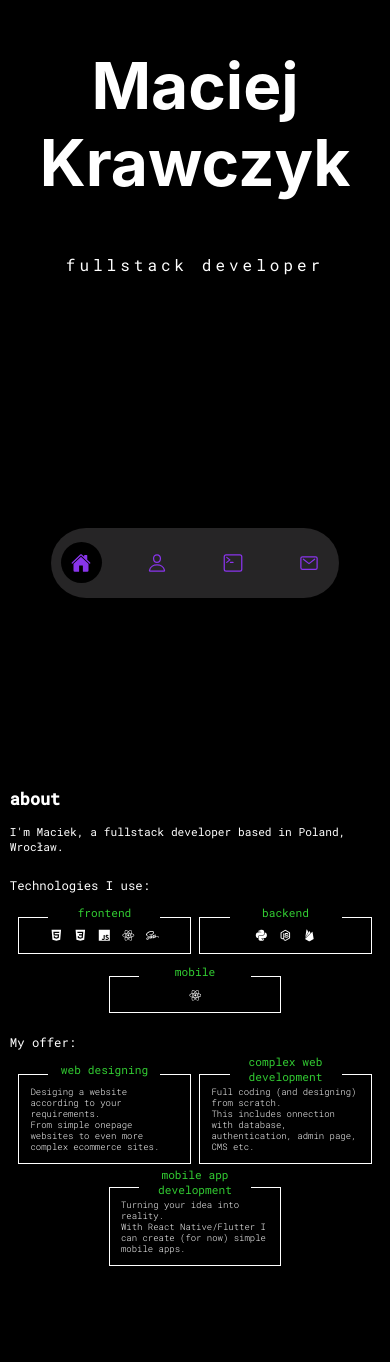
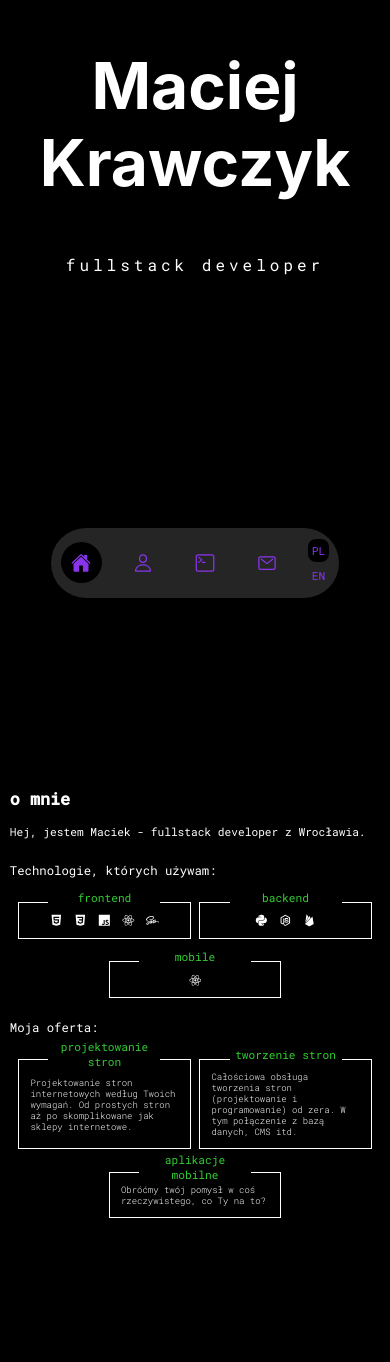
Before and after one commit to wzarek/portfolio-dev, a React (Create React App) app: page / in a window 390 px wide. Shown: the part 206-1568 px from the top of the page. Built offline with nearby package versions, Linux system fonts and the light colour scheme; no server answers; the database is empty.

Commit message:
Created translation for PL/EN

```diff
--- a/package.json
+++ b/package.json
@@ -9,8 +9,10 @@
     "@testing-library/user-event": "^13.5.0",
     "firebase": "^9.7.0",
     "framer-motion": "^6.3.3",
+    "i18next": "^23.7.12",
     "react": "^18.1.0",
     "react-dom": "^18.1.0",
+    "react-i18next": "^14.0.0",
     "react-icons": "^4.3.1",
     "react-router-dom": "^6.3.0",
     "react-scripts": "5.0.1",
--- a/public/index.html
+++ b/public/index.html
@@ -1,5 +1,5 @@
 <!DOCTYPE html>
-<html lang="en">
+<html lang="pl-PL">
   <head>
     <meta charset="utf-8" />
     <link rel="icon" href="%PUBLIC_URL%/favicon.ico" />
@@ -7,13 +7,13 @@
     <meta name="theme-color" content="#000000" />
     <meta
       name="description"
-      content="Need a website? Get one here! Web developer from Poland, Wroclaw."
+      content="Przekształć swój cyfrowy świat z nami! Nasze innowacyjne projektowanie i rozwój stron gwarantują niepowtarzalny design i funkcjonalność, idealnie odpowiadając Twoim potrzebom."
     />
     <meta name="ahrefs-site-verification" content="1087295ba08e0b5e7be321984370321a45fcd9b00fd8a149daada709af6bc162">
-    <meta name="keywords" content="website, web developer, programming, wroclaw strony internetowe, maciej krawczyk, programista wroclaw"/>
+    <meta name="keywords" content="projektowanie stron, programowanie, programista, strony internetowe, rozwój stron, innowacyjne rozwiązania, przyjazne dla użytkownika strony, responsywny design, wzarek"/>
     <link rel="apple-touch-icon" href="%PUBLIC_URL%/logo192.png" />
     <link rel="manifest" href="%PUBLIC_URL%/manifest.json" />
-    <title>wzarek | fullstack developer</title>
+    <title>wzarek - innowacyjne rozwiązania webowe</title>
     <script src="https://www.google.com/recaptcha/api.js" defer></script>
     <script defer>
       function onSubmit(token) {
@@ -22,7 +22,7 @@
     </script>
   </head>
   <body>
-    <noscript>You need to enable JavaScript to run this app.</noscript>
+    <noscript>JavaScript jest wymagany do korzystania z tej strony.</noscript>
     <div id="root"></div>
   </body>
 </html>
--- a/src/components/About.js
+++ b/src/components/About.js
@@ -1,18 +1,21 @@
 import React from 'react'
 import { IoLogoJavascript, IoLogoCss3, IoLogoPython, IoLogoReact, IoLogoSass, IoLogoNodejs, IoLogoFirebase, IoLogoHtml5 } from 'react-icons/io5';
+import { useTranslation } from "react-i18next";
 
 function About() {
+  const [t, i18n] = useTranslation('common');
+
   return (
     <section id="about">
         <h2>
-            about
+          {t('app.header.about')}
         </h2>
         <p>
-          I'm Maciek, a fullstack developer based in Poland, Wrocław.
+          {t('app.sections.about.description')}
         </p>
         <div className='about-technologies'>
           <p>
-            Technologies I use:
+            {t('app.sections.about.technologies.maintext')}
           </p>
           <div className='about-technologies-frontend about-card-container'>
             <p>frontend</p>
@@ -35,24 +38,24 @@ function About() {
         </div>
         <div className='about-offer'>
           <p>
-            My offer:
+            {t('app.sections.about.offer.maintext')}
           </p>
           <div className='about-card-container'>
-            <p>web designing</p>
+            <p>{t('app.sections.about.offer.webdesign.title')}</p>
             <p>
-              Desiging a website according to your requirements. <br/> From simple onepage websites to even more complex ecommerce sites.
+              {t('app.sections.about.offer.webdesign.description')}
             </p>
           </div>
           <div className='about-card-container'>
-            <p>complex web development</p>
+            <p>{t('app.sections.about.offer.webdevelopment.title')}</p>
             <p>
-              Full coding (and designing) from scratch. <br/> This includes onnection with database, authentication, admin page, CMS etc.
+              {t('app.sections.about.offer.webdevelopment.description')}
             </p>
           </div>
           <div className='about-card-container'>
-            <p>mobile app development</p>
+            <p>{t('app.sections.about.offer.mobile.title')}</p>
             <p>
-              Turning your idea into reality. <br/> With React Native/Flutter I can create (for now) simple mobile apps.
+              {t('app.sections.about.offer.mobile.description')}
             </p>
           </div>
         </div>
--- a/src/components/Contact.js
+++ b/src/components/Contact.js
@@ -2,12 +2,15 @@ import React, { useState } from 'react';
 import { db } from '../firebase/Firebase';
 import { addDoc, collection, Timestamp } from 'firebase/firestore';
 import { IoLogoInstagram, IoLogoGithub, IoLogoLinkedin } from 'react-icons/io5';
+import { useTranslation } from "react-i18next";
 
 function Contact() {
     const [name, setName] = useState('');
     const [email, setEmail] = useState('');
     const [message, setMessage] = useState('');
     const [type, setType] = useState('job-offer');
+
+    const [t, i18n] = useTranslation('common');
 
     const sendMessage = (e) => {
         e.preventDefault();
@@ -36,8 +39,8 @@ function Contact() {
 
     return (
     <section id="contact">
-        <h2>contact</h2>
-        <p>You can contact me throughout a contact form placed right below or directly on <a href='mailto:contact@wzarek.me'>contact@wzarek.me</a></p>
+        <h2>{t('app.header.contact')}</h2>
+        <p>{t('app.sections.contact.description')} <a href='mailto:contact@wzarek.me'>contact@wzarek.me</a></p>
         <div>
             <a href="https://www.github.com/wzarek" target='_blank' rel='noreferrer'>
                 <IoLogoGithub color='white' size={'2vmax'} />
@@ -50,22 +53,22 @@ function Contact() {
             </a>
         </div>
         <form className='contact-form' onSubmit={sendMessage}>
-            <p>contact form</p>
-            <input aria-label='name' placeholder='name' value={name} onChange={(e) => setName(e.target.value)} />
-            <input aria-label='email' placeholder='email' value={email} onChange={(e) => setEmail(e.target.value)} />
-            <textarea aria-label='message' placeholder='message' value={message} onChange={(e) => setMessage(e.target.value)} />
+            <p>{t('app.sections.contact.form.title')}</p>
+            <input aria-label='name' placeholder={t('app.sections.contact.form.inputs.name')} value={name} onChange={(e) => setName(e.target.value)} />
+            <input aria-label='email' placeholder={t('app.sections.contact.form.inputs.email')} value={email} onChange={(e) => setEmail(e.target.value)} />
+            <textarea aria-label='message' placeholder={t('app.sections.contact.form.inputs.message')} value={message} onChange={(e) => setMessage(e.target.value)} />
             <select value={type} aria-label='type' name='type' id='type' onChange={(e) => setType(e.target.value)}>
-                <option value='job-offer'>job offer</option>
-                <option value='valuation'>webpage valuation</option>
-                <option value='bug-report'>bug on this page</option>
-                <option value='other'>other</option>
+                <option value='job-offer'>{t('app.sections.contact.form.inputs.select.joboffer')}</option>
+                <option value='valuation'>{t('app.sections.contact.form.inputs.select.pricing')}</option>
+                <option value='bug-report'>{t('app.sections.contact.form.inputs.select.bug')}</option>
+                <option value='other'>{t('app.sections.contact.form.inputs.select.other')}</option>
             </select>
             <div className='contact-submit'>
                 <button className="g-recaptcha"
                     data-sitekey="6LdmE8kfAAAAAGg4_ieOJIRyLy_Fm44vfWqRdtw3"
                     data-callback='sendMessage'
                     data-action='submit'>
-                        send message
+                        {t('app.sections.contact.form.inputs.send')}
                 </button>
             </div>
         </form>
--- a/src/components/Footer.js
+++ b/src/components/Footer.js
@@ -1,9 +1,12 @@
 import React from 'react'
+import { useTranslation } from "react-i18next"
 
 function Footer() {
+  const [t, i18n] = useTranslation('common');
+
   return (
     <footer>
-        <p>created by <span>Maciej Krawczyk</span> &copy; <a href="http://www.wzarek.me">wzarek.me</a></p>
+        <p>{t('app.footer.text')} Maciej Krawczyk &copy; <a href="http://www.wzarek.me">wzarek.me</a></p>
     </footer>
   )
 }
--- a/src/components/Header.js
+++ b/src/components/Header.js
@@ -1,9 +1,13 @@
 import React, { useState, useEffect } from 'react'
 import { IoHome, IoHomeOutline, IoPerson, IoPersonOutline, IoTerminal, IoTerminalOutline, IoMail, IoMailOutline } from 'react-icons/io5';
 import { motion } from 'framer-motion';
+import { LanguageSelector } from './LanguageSelector';
+import { useTranslation } from "react-i18next";
 
 function Header(props) {
     const [active, setActive] = useState(props.active);
+
+    const [t, i18n] = useTranslation('common');
 
     useEffect(() => {
         let currentView = window.location.hash.slice(1) || props.active;
@@ -22,7 +26,7 @@ function Header(props) {
                         initial={{scaleX: 0, opacity: 0}}
                         animate={{scaleX: 1, opacity: 1, transition: {duration: .5, delay: .3}}}
                     >
-                        <a data-label="home" aria-label="Scroll down to home section" href="#home" className={active === 'home' ? 'nav-active' : ''} onClick={() => setActive('home')}>
+                        <a data-label={t('app.header.home')} aria-label="Scroll down to home section" href="#home" className={active === 'home' ? 'nav-active' : ''} onClick={() => setActive('home')}>
                             {active === 'home' ? <IoHome size={"1.25vmax"} /> : <IoHomeOutline size={"1.25vmax"} />}
                         </a>
                     </motion.li>
@@ -30,7 +34,7 @@ function Header(props) {
                         initial={{scaleX: 0, opacity: 0}}
                         animate={{scaleX: 1, opacity: 1, transition: {duration: .5, delay: .4}}}
                     >
-                        <a data-label="about" aria-label="Scroll down to about me section" href="#about" className={active === 'about' ? 'nav-active' : ''} onClick={() => setActive('about')}>
+                        <a data-label={t('app.header.about')} aria-label="Scroll down to about me section" href="#about" className={active === 'about' ? 'nav-active' : ''} onClick={() => setActive('about')}>
                             {active === 'about' ? <IoPerson size={"1.25vmax"} /> : <IoPersonOutline size={"1.25vmax"} />}
                         </a>
                     </motion.li>
@@ -38,7 +42,7 @@ function Header(props) {
                         initial={{scaleX: 0, opacity: 0}}
                         animate={{scaleX: 1, opacity: 1, transition: {duration: .5, delay: .5}}}
                     >
-                        <a data-label="portfolio" aria-label="Scroll down to portfolio" href="#portfolio" className={active === 'portfolio' ? 'nav-active' : ''} onClick={() => setActive('portfolio')}>
+                        <a data-label={t('app.header.portfolio')} aria-label="Scroll down to portfolio" href="#portfolio" className={active === 'portfolio' ? 'nav-active' : ''} onClick={() => setActive('portfolio')}>
                             {active === 'portfolio' ? <IoTerminal size={"1.25vmax"} /> : <IoTerminalOutline size={"1.25vmax"} />}
                         </a>
                     </motion.li>
@@ -46,9 +50,15 @@ function Header(props) {
                         initial={{scaleX: 0, opacity: 0}}
                         animate={{scaleX: 1, opacity: 1, transition: {duration: .5, delay: .6}}}
                     >
-                        <a data-label="contact" aria-label="Scroll down to contact form" href="#contact" className={active === 'contact' ? 'nav-active' : ''} onClick={() => setActive('contact')}>
+                        <a data-label={t('app.header.contact')} aria-label="Scroll down to contact form" href="#contact" className={active === 'contact' ? 'nav-active' : ''} onClick={() => setActive('contact')}>
                             {active === 'contact' ? <IoMail size={"1.25vmax"} /> : <IoMailOutline size={"1.25vmax"} />}
                         </a>
+                    </motion.li>
+                    <motion.li
+                        initial={{scaleX: 0, opacity: 0}}
+                        animate={{scaleX: 1, opacity: 1, transition: {duration: .5, delay: .6}}}
+                    >
+                        <LanguageSelector />
                     </motion.li>
                 </ul>
             </motion.nav>
--- a/src/components/Home.js
+++ b/src/components/Home.js
@@ -1,9 +1,17 @@
-import React from 'react'
+import React, { useEffect } from 'react'
 import { IoChevronDown, IoEllipse, IoLogoInstagram, IoLogoGithub, IoLogoLinkedin } from 'react-icons/io5';
 import image from '../home-image.jpg';
 import { motion } from 'framer-motion';
+import { useTranslation } from "react-i18next";
 
 function Home() {
+
+    const [t, i18n] = useTranslation('common');
+
+    useEffect(() => {
+        document.title = t('app.title');
+    }, [t]);
+
   return (
     <section id="home">
         <div>
--- /dev/null
+++ b/src/components/LanguageSelector.js
@@ -0,0 +1,14 @@
+import { useTranslation } from "react-i18next";
+import { useState } from "react";
+
+export const LanguageSelector = () =>
+{
+    const [t, i18n] = useTranslation('common')
+
+    return (
+        <div className="lang-selector-container">
+            <button className={i18n.language == 'pl' ? 'lang-selector lang-selector-selected' : 'lang-selector'} onClick={() => i18n.changeLanguage('pl')}>{t('language-selector.languages.pl')}</button>
+            <button className={i18n.language == 'en' ? 'lang-selector lang-selector-selected' : 'lang-selector'} onClick={() => i18n.changeLanguage('en')}>{t('language-selector.languages.en')}</button>
+        </div>
+    )
+}
--- a/src/css/home.css
+++ b/src/css/home.css
@@ -102,6 +102,24 @@ header nav ul li a::after {
 header nav ul li a:not(.nav-active):hover::after {
   opacity: 1;
   transform: translateX(0);
+}
+
+header nav ul li div.lang-selector-container {
+  display: flex;
+  gap: .5rem;
+}
+
+header nav ul li button.lang-selector {
+  all: unset;
+  color: var(--accent-color);
+  padding: .25rem;
+  border-radius: .5rem;
+  font-size: .8rem;
+  cursor: pointer;
+}
+
+header nav ul li button.lang-selector-selected {
+  background-color: var(--primary-color);
 }
 
 /*  -- MAIN --  */
@@ -511,6 +529,25 @@ footer a:hover {
     height: 100%;
   }
 
+  header nav ul li div.lang-selector-container {
+    display: flex;
+    flex-direction: column;
+    gap: .12rem;
+  }
+
+  header nav ul li button.lang-selector {
+    all: unset;
+    color: var(--accent-color);
+    padding: .25rem;
+    border-radius: .5rem;
+    font-size: .7rem;
+    cursor: pointer;
+  }
+
+  header nav ul li button.lang-selector-selected {
+    background-color: var(--primary-color);
+  }
+
   /* MAIN */
 
   section#about,
--- a/src/index.js
+++ b/src/index.js
@@ -3,11 +3,31 @@ import ReactDOM from 'react-dom/client';
 import App from './App';
 import reportWebVitals from './reportWebVitals';
 import { BrowserRouter } from 'react-router-dom';
+import {I18nextProvider} from "react-i18next";
+import i18next from "i18next";
+
+import common_pl from "./translations/pl/common.json";
+import common_en from "./translations/en/common.json";
+
+i18next.init({
+    interpolation: { escapeValue: false },
+    lng: 'pl',
+    resources: {
+        en: {
+            common: common_en
+        },
+        pl: {
+            common: common_pl
+        },
+    },
+});
 
 const root = ReactDOM.createRoot(document.getElementById('root'));
 root.render(
   <BrowserRouter>
-    <App />
+    <I18nextProvider i18n={i18next}>
+      <App />
+    </I18nextProvider>
   </BrowserRouter>
 );
 
--- /dev/null
+++ b/src/translations/en/common.json
@@ -0,0 +1,61 @@
+{
+	"app": {
+		"footer": {
+			"text": "created by:"
+		},
+		"header": {
+			"about": "about",
+			"contact": "contact",
+			"home": "home",
+			"portfolio": "portfolio"
+		},
+		"sections": {
+			"about": {
+				"description": "I'm Maciek, a fullstack developer based in Poland, Wroclaw.",
+				"offer": {
+					"maintext": "My offer:",
+					"mobile": {
+						"description": "Turning your idea into reality.\nWith React Native/Flutter I can create simple mobile apps.",
+						"title": "mobile app development"
+					},
+					"webdesign": {
+						"description": "Desiging a website according to your requirements. From simple onepage websites to even more complex like ecommerce.",
+						"title": "web design"
+					},
+					"webdevelopment": {
+						"description": "Full coding (and designing) from scratch.\nThis includes onnection with database, authentication, admin page, CMS etc.",
+						"title": "complex web development"
+					}
+				},
+				"technologies": {
+					"maintext": "Technologies I use"
+				}
+			},
+			"contact": {
+				"description": "You can contact me throughout a contact form placed right below or directly on",
+				"form": {
+					"inputs": {
+						"email": "email address",
+						"message": "message",
+						"name": "name",
+						"select": {
+							"bug": "bug on this page",
+							"joboffer": "job offer",
+							"other": "other",
+							"pricing": "individual pricing"
+						},
+						"send": "send message"
+					},
+					"title": "contact form"
+				}
+			}
+		},
+		"title": "wzarek - innovative web solutions"
+	},
+	"language-selector": {
+		"languages": {
+			"en": "EN",
+			"pl": "PL"
+		}
+	}
+}
--- /dev/null
+++ b/src/translations/pl/common.json
@@ -0,0 +1,61 @@
+{
+	"app": {
+		"footer": {
+			"text": "stworzone przez:"
+		},
+		"header": {
+			"about": "o mnie",
+			"contact": "kontakt",
+			"home": "home",
+			"portfolio": "portfolio"
+		},
+		"sections": {
+			"about": {
+				"description": "Hej, jestem Maciek - fullstack developer z Wrocławia.",
+				"offer": {
+					"maintext": "Moja oferta:",
+					"mobile": {
+						"description": "Obróćmy twój pomysł w coś rzeczywistego, co Ty na to?",
+						"title": "aplikacje mobilne"
+					},
+					"webdesign": {
+						"description": "Projektowanie stron internetowych według Twoich wymagań. Od prostych stron aż po skomplikowane jak sklepy internetowe.",
+						"title": "projektowanie stron"
+					},
+					"webdevelopment": {
+						"description": "Całościowa obsługa tworzenia stron (projektowanie i programowanie) od zera.\nW tym połączenie z bazą danych, CMS itd.",
+						"title": "tworzenie stron"
+					}
+				},
+				"technologies": {
+					"maintext": "Technologie, których używam:"
+				}
+			},
+			"contact": {
+				"description": "Możesz skorzystać z formularza poniżej albo napisać bezpośrednio na",
+				"form": {
+					"inputs": {
+						"email": "adres email",
+						"message": "wiadomość",
+						"name": "imię",
+						"select": {
+							"bug": "błąd na stronie",
+							"joboffer": "oferta współpracy",
+							"other": "inne",
+							"pricing": "wycena indywidualna"
+						},
+						"send": "wyślij"
+					},
+					"title": "formularz"
+				}
+			}
+		},
+		"title": "wzarek - innowacyjne rozwiązania webowe"
+	},
+	"language-selector": {
+		"languages": {
+			"en": "EN",
+			"pl": "PL"
+		}
+	}
+}
```
Also changed, not shown: 2 other files (tests, documents, lock files or other folders).
